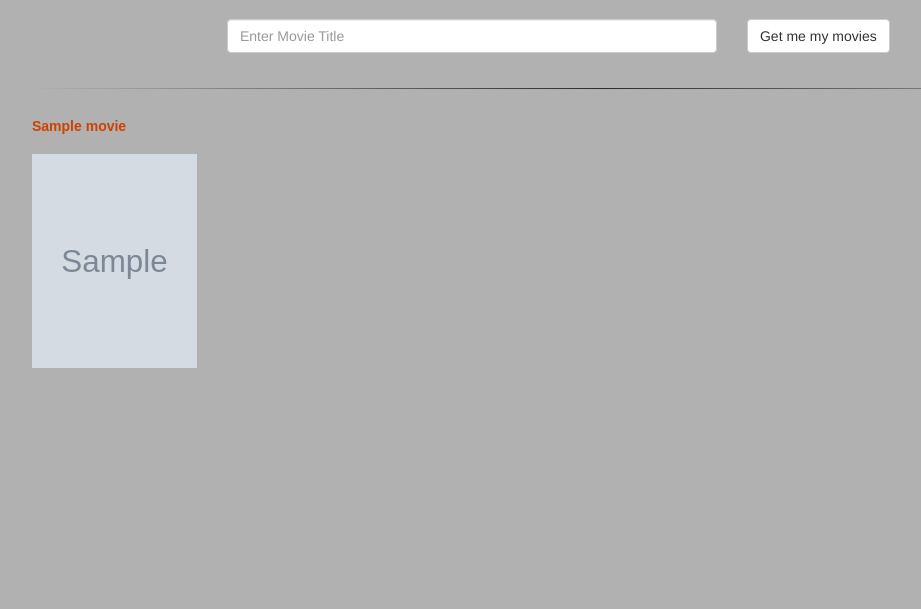
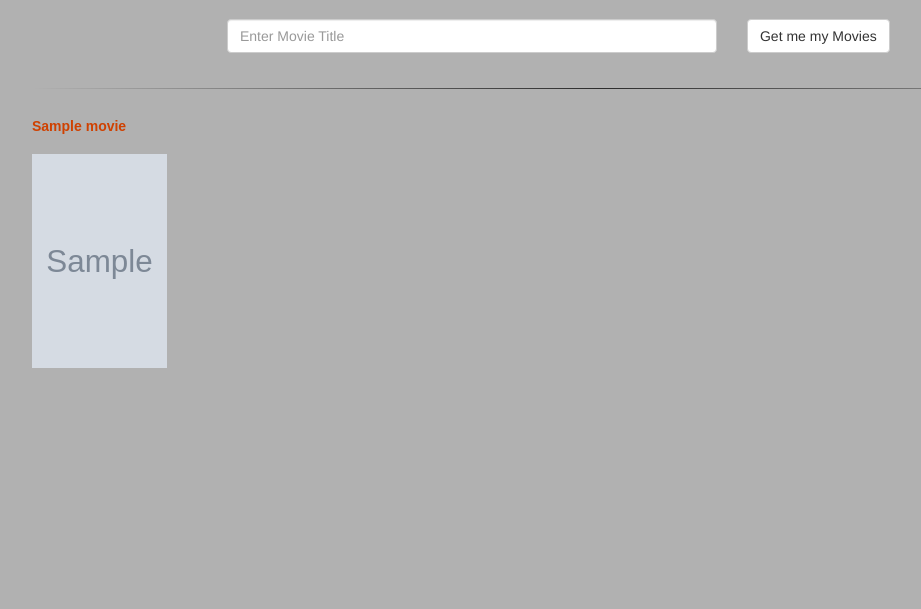
Before and after one commit to mosbasik/moviepicker, a Django app: template main/templates/movie_search.html in a window 1280 px wide. Shown: the part 51-660 px from the top of the page, without its empty margins (38-959 px from the left). Run offline with Django 3.2, Linux system fonts and the light colour scheme; tables that the repository leaves empty hold one stand-in row (Sample ...); the template is opened without the code that fills it: values named after a table or form of the project are taken from there, most other values are stand-ins (such as "Sample title", 1, 10 or a date in 2020); some libraries are stand-ins or nearby versions.

Commit message:
small changes

```diff
--- a/main/static/css/moviepicker.css
+++ b/main/static/css/moviepicker.css
@@ -106,7 +106,7 @@ h1, h2, h3, h4, h5, h6, .title-format {
 }
 
 .movie-summary img {
-     width: 100%;
+     width: 135px;
      height: 214px;
 }
 
--- a/main/templates/movie_list.html
+++ b/main/templates/movie_list.html
@@ -5,14 +5,14 @@
 {% for movie in movies %}
     {% if user.is_authenticated %}
         {% if movie in votes %}
-            <div id='{{ movie.imdb_id }}' class="col-sm-3 col-md-2 movie-summary movie-vote liked">
+            <div id='{{ movie.imdb_id }}' class="col-xs-4 col-sm-3 col-md-2 movie-summary movie-vote liked">
 
         {% else %}
-            <div id='{{ movie.imdb_id }}' class="col-sm-3 col-md-2 movie-summary movie-vote">
+            <div id='{{ movie.imdb_id }}' class="col-xs-4 col-sm-3 col-md-2 movie-summary movie-vote">
         {% endif %}
     {% else %}
 
-        <div id='{{ movie.imdb_id }}' class="col-sm-3 col-md-2 movie-summary movie-vote">
+        <div id='{{ movie.imdb_id }}' class="col-xs-4 col-sm-3 col-md-2 movie-summary movie-vote">
     {% endif %}
 
     <div class="row">
--- a/main/templates/movie_search.html
+++ b/main/templates/movie_search.html
@@ -19,7 +19,7 @@
                     </div>
 
                     <div class="col-sm-4">
-                        <input class='btn btn-default' type="submit" value='Get me my movies'>
+                        <input class='btn btn-default' type="submit" value='Get me my Movies'>
                     </div>
 
                 </form>
--- a/main/views.py
+++ b/main/views.py
@@ -16,7 +16,8 @@ def global_context(request):
     if request.user.is_authenticated():
         return {
             'user_rooms': request.user.watchroom_set.all(),
-            'votes': request.user.votes.all()
+            'votes': request.user.votes.all(),
+            'search_form': SearchMovieForm(),
         }
     else:
         return {}
```
